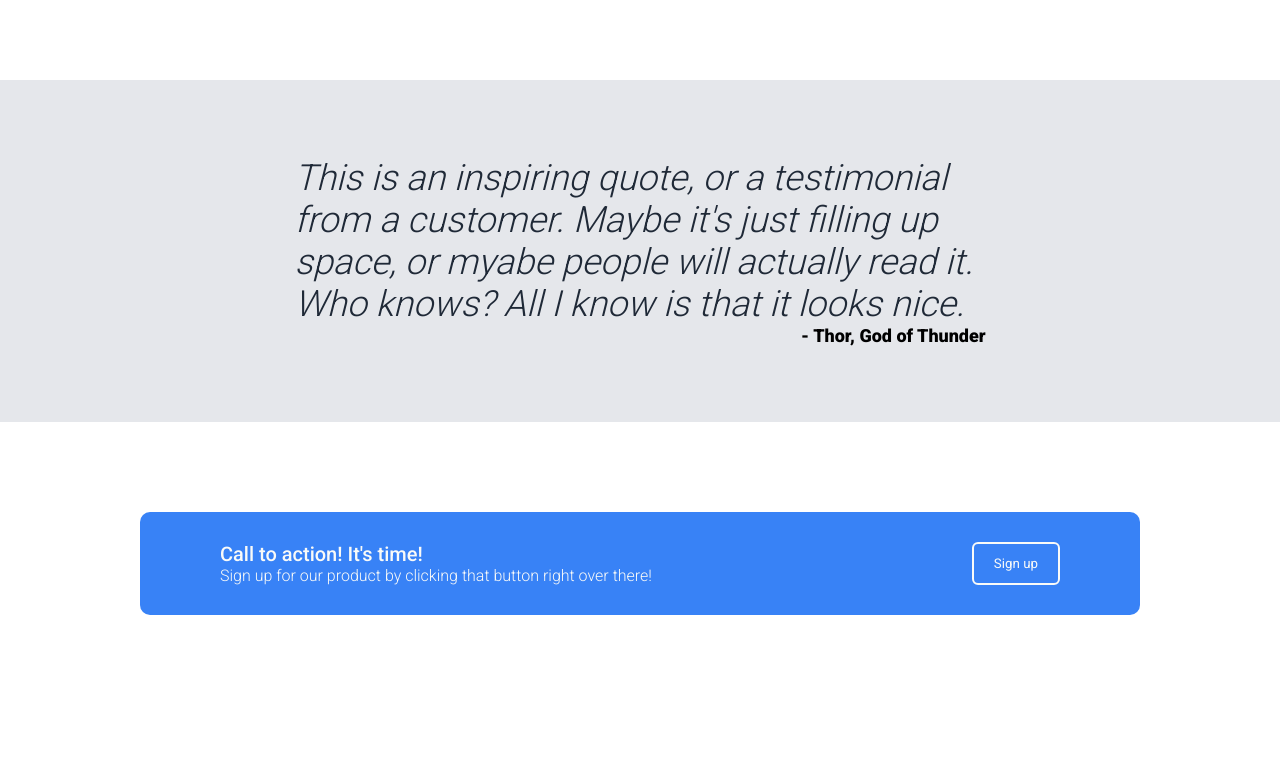
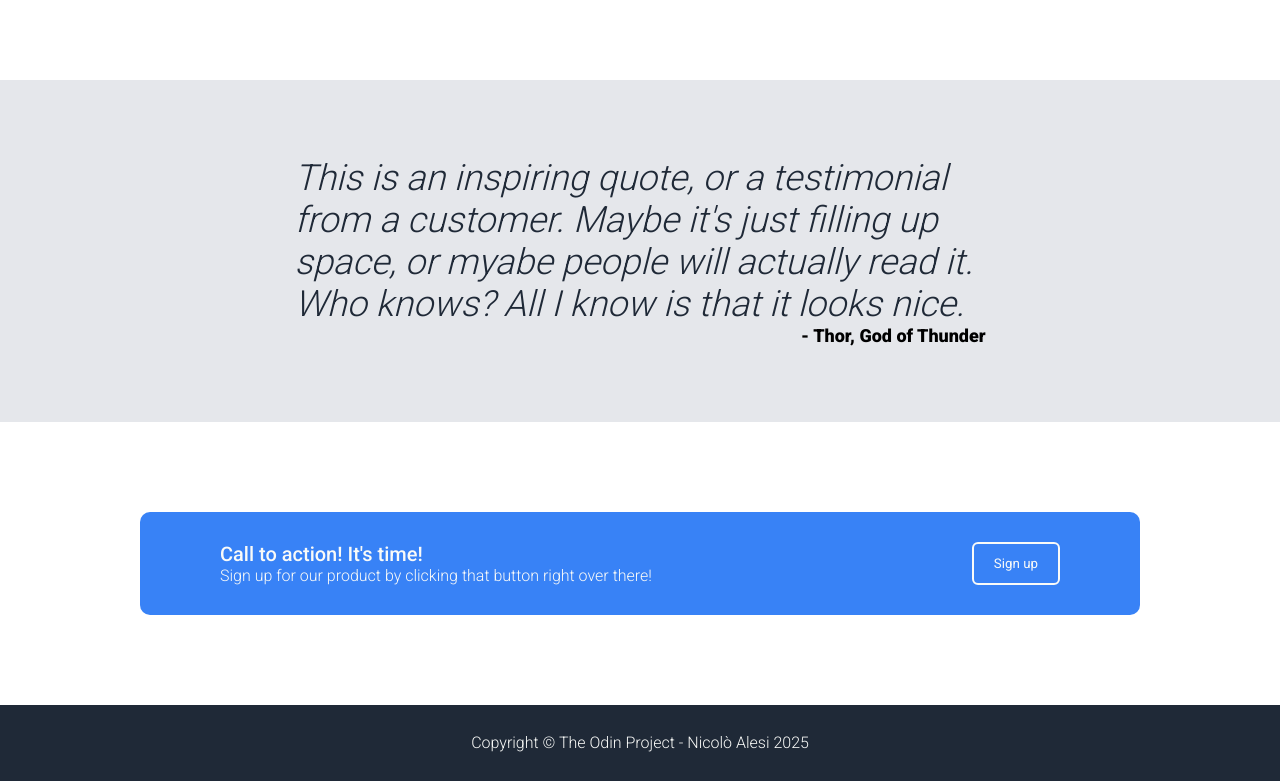
Before and after one commit to nicoalesi/landing-page, a plain HTML site: page index.html in a window 1280 px wide. Shown: the part 776-1557 px from the top of the page. Before the commit the page ends 1481 px from the top, so only its background shows below. Drawn offline with Linux system fonts and the light colour scheme.

Commit message:
new: add footer
Add footer.

```diff
--- a/index.css
+++ b/index.css
@@ -199,3 +199,18 @@
     padding-right: 20px;
     border-radius: 6px;
 }
+
+.footer {
+    background-color: #1F2937;
+    display: flex;
+    justify-content: center;
+    align-items: center;
+    height: 6vw;
+    max-height: 100px;
+}
+
+.footer-text {
+    color: #F9FAF8;
+    font-weight: 300;
+    font-size: 16px;
+}
--- a/index.html
+++ b/index.html
@@ -66,5 +66,8 @@
                 <button class="floater-button">Sign up</button>
             </div>
         </div>
+        <footer class="footer">
+            <h4 class="footer-text">Copyright © The Odin Project - Nicolò Alesi 2025</h4>
+        </footer>
     </body>
 </html>
```
